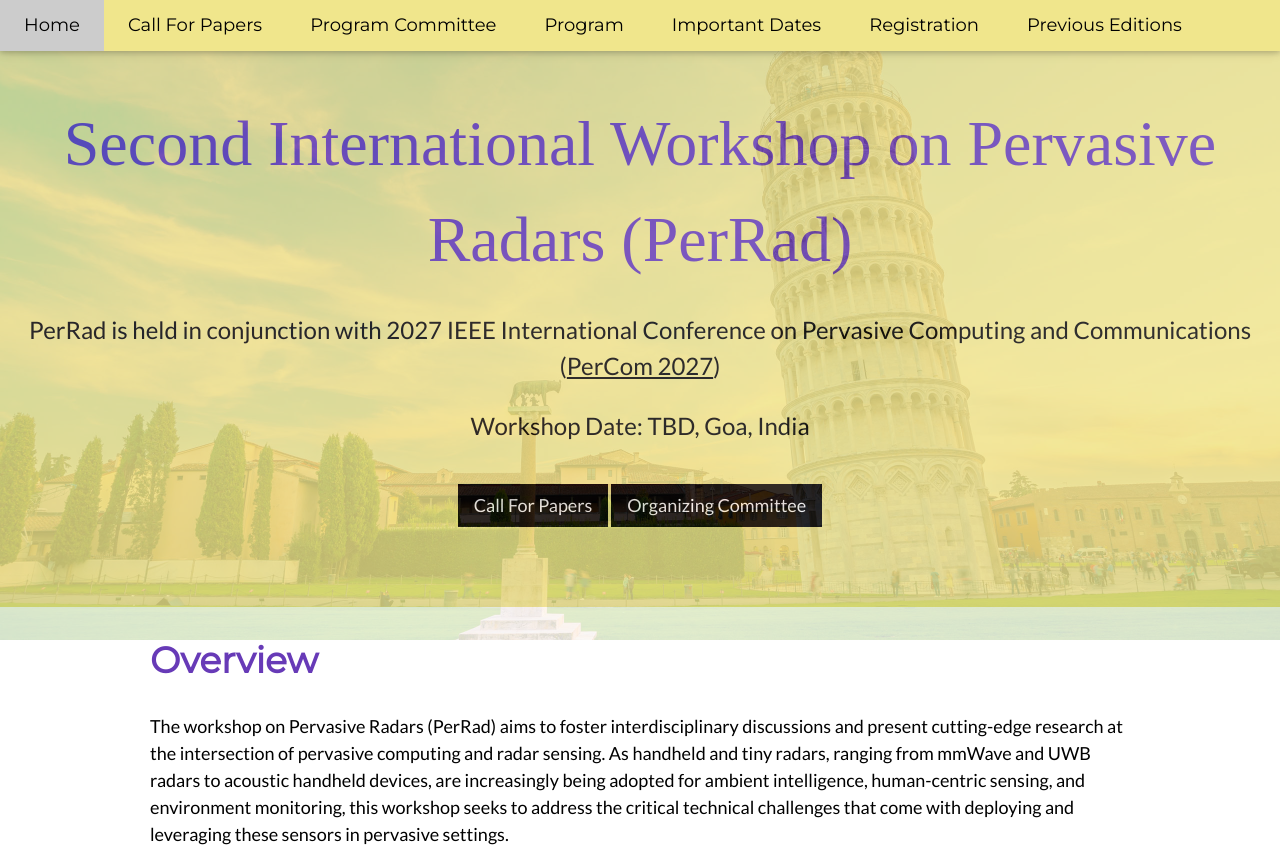
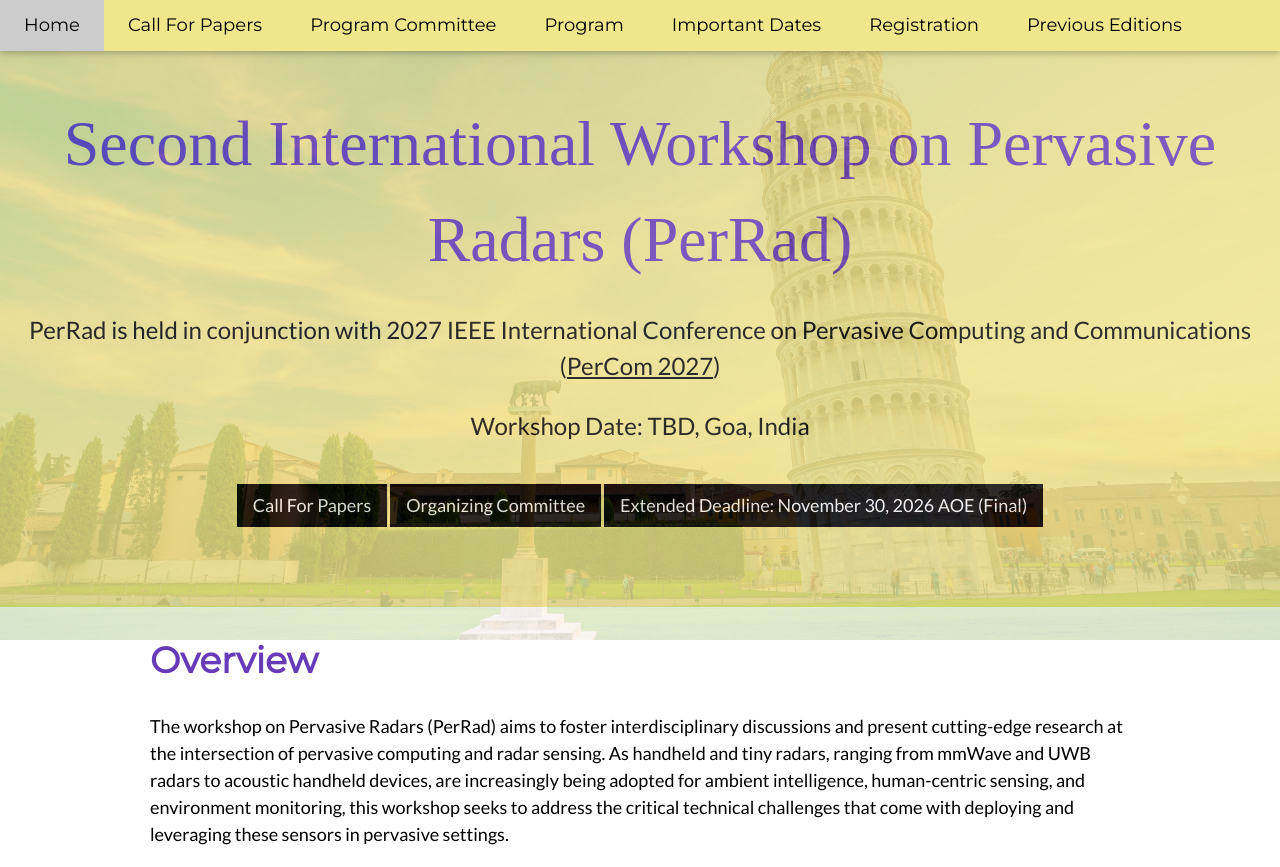
Before and after one commit to perradar/perradar.github.io, a plain HTML site: page index.html in a window 1280 px wide. Shown: the top 867 px of the page. Drawn offline with nearby package versions, Linux system fonts and the light colour scheme.

Commit message:
Add extended deadline information to index.html

```diff
--- a/index.html
+++ b/index.html
@@ -91,6 +91,7 @@ body,h1,h2,h3,h4,h5,h6 {font-family: "Lato", sans-serif}
   <p class="w3-xlarge">Workshop Date: TBD, Goa, India</p>
   <a href="CallForPapers.html" class="w3-button w3-black w3-padding-4 w3-large w3-margin-top">Call For Papers </a>
   <a href="#oc_committee" class="w3-button w3-black w3-padding-4 w3-large w3-margin-top">Organizing Committee</a>
+  <a href="#" class="w3-button w3-black w3-padding-4 w3-large w3-margin-top">Extended Deadline: November 30, 2026 AOE (Final)</a>
 </header>
 
 <!-- First Grid-->
```
